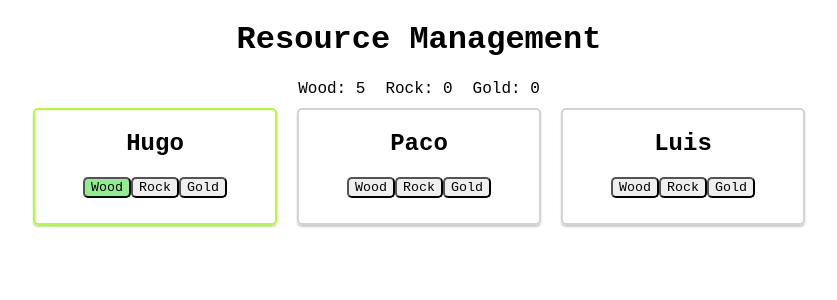
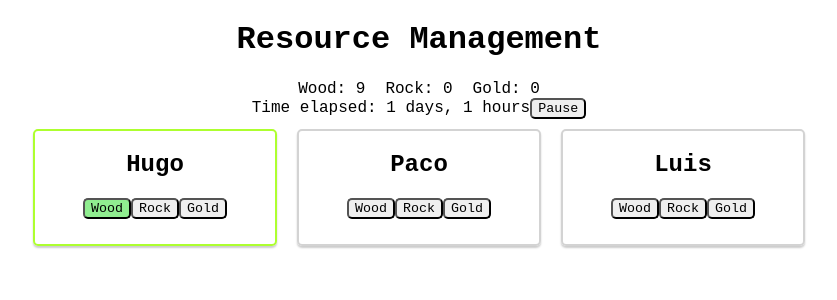
Before and after one commit to pinguinosod/resource-management, a React (Create React App) app: page / in a window 1280 px wide. Shown: the top 300 px of the page, without its empty margins (221-1058 px from the left). Built offline with nearby package versions, Linux system fonts and the light colour scheme.

Commit message:
Implement time tracking and pause

```diff
--- a/src/App.js
+++ b/src/App.js
@@ -1,11 +1,14 @@
 import React, { Component } from 'react'
 import Worker from './Worker/Worker'
+import TimeTrack from './TimeTrack/TimeTrack'
 import './App.css'
 
 class App extends Component {
 
   state = {
     coins: 0,
+    paused: false,
+    hours: 0,
     resources: [{
       id: 1,
       name: 'Wood',
@@ -40,7 +43,7 @@ class App extends Component {
   componentDidMount() {
     this.intervalTicker = setInterval(() => {
       this.tick()
-    }, 1000)
+    }, 550)
   }
 
   componentWillUnmount() {
@@ -48,7 +51,12 @@ class App extends Component {
   }
 
   tick() {
-    this.collectResources()
+    if (!this.state.paused) {
+      this.collectResources()
+      this.setState(prevState => {
+        return { hours: prevState.hours + 1 }
+      })
+    }
   }
 
   collectResources = () => {
@@ -124,6 +132,17 @@ class App extends Component {
           </div>
         </header>
         <main className="App-main">
+          <aside>
+            <TimeTrack paused={this.state.paused}
+              hours={this.state.hours}
+              pauseToggleHandler={() => {
+                this.setState(prevState => {
+                  return {
+                    paused: !prevState.paused
+                  }
+                })
+              }} />
+          </aside>
           {
             this.state.workers.map(worker => {
               return <Worker
--- /dev/null
+++ b/src/TimeTrack/TimeTrack.css
@@ -0,0 +1,5 @@
+.TimeTrack {
+  border: 1px solid black;
+  margin: 20px;
+  width: 20px;
+}
--- /dev/null
+++ b/src/TimeTrack/TimeTrack.js
@@ -0,0 +1,49 @@
+import React from 'react'
+import './TimeTrack.css'
+
+const TimeTrack = (props) => {
+
+  const timeElapsed = (hours) => {
+    const HOURS_IN_DAY = 8
+    const DAYS_IN_WEEK = 5
+    const WEEKS_IN_MONTH = 4
+    const MONTHS_IN_YEAR = 12
+
+    if (hours < HOURS_IN_DAY) {
+      return hours + ' hours'
+    }
+
+    const days = Math.floor(hours / HOURS_IN_DAY)
+    const restHours = (hours - (days * HOURS_IN_DAY))
+    if (days < DAYS_IN_WEEK) {
+      return days + ' days, ' + restHours + ' hours'
+    }
+
+    const weeks = Math.floor(days / DAYS_IN_WEEK)
+    const restDays = (days - (weeks * DAYS_IN_WEEK))
+    if (weeks < WEEKS_IN_MONTH) {
+      return weeks + ' weeks, ' + restDays + ' days, ' + restHours + ' hours'
+    }
+
+    const months = Math.floor(weeks / WEEKS_IN_MONTH)
+    const restWeeks = (weeks - (months * WEEKS_IN_MONTH))
+    if (months < MONTHS_IN_YEAR) {
+      return months + ' months, ' + restWeeks + ' weeks, ' + restDays + ' days, ' + restHours + ' hours'
+    }
+
+    const years = Math.floor(months / MONTHS_IN_YEAR)
+    const restMonths = (months - (years * MONTHS_IN_YEAR))
+    return years + ' years, ' + restMonths + ' months, ' + restWeeks + ' weeks, ' + restDays + ' days, ' + restHours + ' hours'
+  }
+
+  return (
+    <div>
+      Time elapsed: {timeElapsed(props.hours)}
+      <button onClick={props.pauseToggleHandler}>
+        {props.paused ? 'Resume' : 'Pause'}
+      </button>
+    </div>
+  )
+}
+
+export default TimeTrack
```
